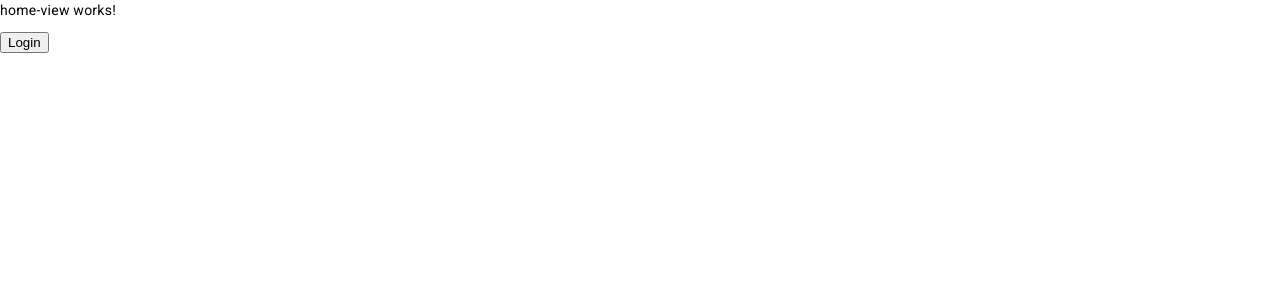
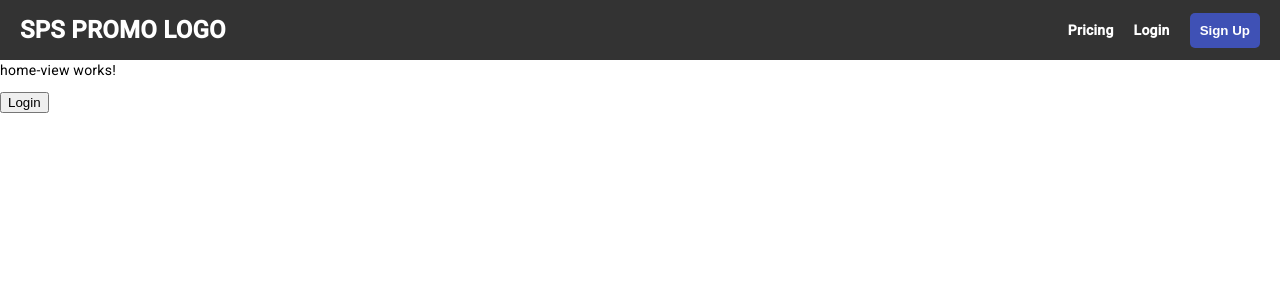
Before and after one commit to Lily8288/SMS_promo_service, an Angular app: page / in a window 1280 px wide. Shown: the top 300 px of the page. Built offline with nearby package versions, Linux system fonts and the light colour scheme.

Commit message:
Added a simple top bar that will stay at the top of the screen for each page so far. it's not perfect but routing is set up for the home ( click the logo) and the login page.

```diff
--- a/src/app/app.component.html
+++ b/src/app/app.component.html
@@ -1 +1,2 @@
+<app-top-bar></app-top-bar>
 <router-outlet></router-outlet>
--- a/src/app/app.module.ts
+++ b/src/app/app.module.ts
@@ -4,10 +4,12 @@ import {BrowserModule} from '@angular/platform-browser';
 import {AppComponent} from './app.component';
 import { AppRoutingModule } from './app-routing.module';
 import { BrowserAnimationsModule } from '@angular/platform-browser/animations';
+import { TopBarComponent } from './top-bar/top-bar.component';
 
 @NgModule({
   declarations: [
     AppComponent,
+    TopBarComponent,
   ],
   imports: [
     BrowserModule,
--- a/src/app/components/home-view/home-view.component.html
+++ b/src/app/components/home-view/home-view.component.html
@@ -1,3 +1,4 @@
+
 <p>home-view works!</p>
 
 
--- /dev/null
+++ b/src/app/top-bar/top-bar.component.css
@@ -0,0 +1,39 @@
+.top-bar-container {
+    display: flex;
+    justify-content: space-between;
+    align-items: center;
+    background-color: #333;
+    color: #fff;
+    height: 60px;
+    padding: 0 20px;
+}
+
+/* Define styles for the logo */
+.logo {
+    font-size: 24px;
+    font-weight: bold;
+    color: #fff;
+    text-decoration: none;
+    /* removing the underline */
+}
+
+/* Define styles for the nav links */
+.nav-link {
+    margin-left: 20px;
+    text-decoration: none;
+    color: #fff;
+    font-weight: bold;
+}
+
+.nav-link-signup {
+    margin-left: 20px;
+    border: none;
+    outline: none;
+    background: #3f51b5;
+    padding: 10px;
+    border-radius: 5px;
+    color: #fff;
+    font-weight: 700;
+    transition-duration: 0.3s;
+    cursor: pointer;
+}
--- /dev/null
+++ b/src/app/top-bar/top-bar.component.html
@@ -0,0 +1,12 @@
+<!--  This is where the top bar goes.  -->
+
+<header class="top-bar-container">
+    <a class="logo" routerLink="/">
+      SPS PROMO LOGO
+    </a>
+    <nav class="nav-links">
+      <a class="nav-link" routerLink="/">Pricing</a>
+      <a class="nav-link" routerLink="/login">Login</a>
+      <button class="nav-link-signup">Sign Up</button>
+    </nav>
+  </header>
```
Also changed, not shown: src/app/app-routing.module.ts (+6 -6 lines), src/app/top-bar/top-bar.component.ts (added, +10 -0 lines), src/assets/fonts/SecularOne-Regular.ttf (added), src/styles.css (line endings or trailing spaces), 1 other file (tests, documents, lock files or other folders).
